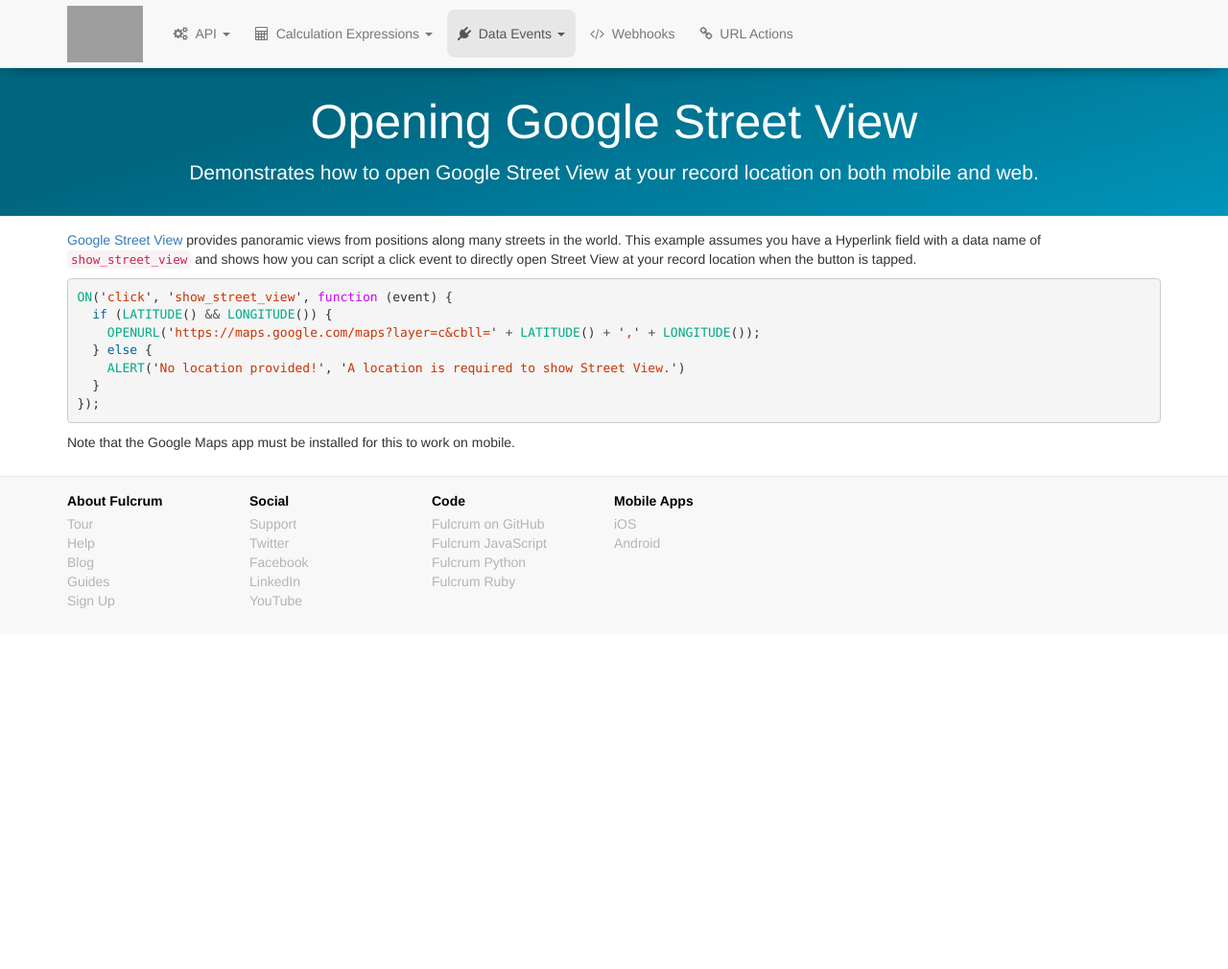
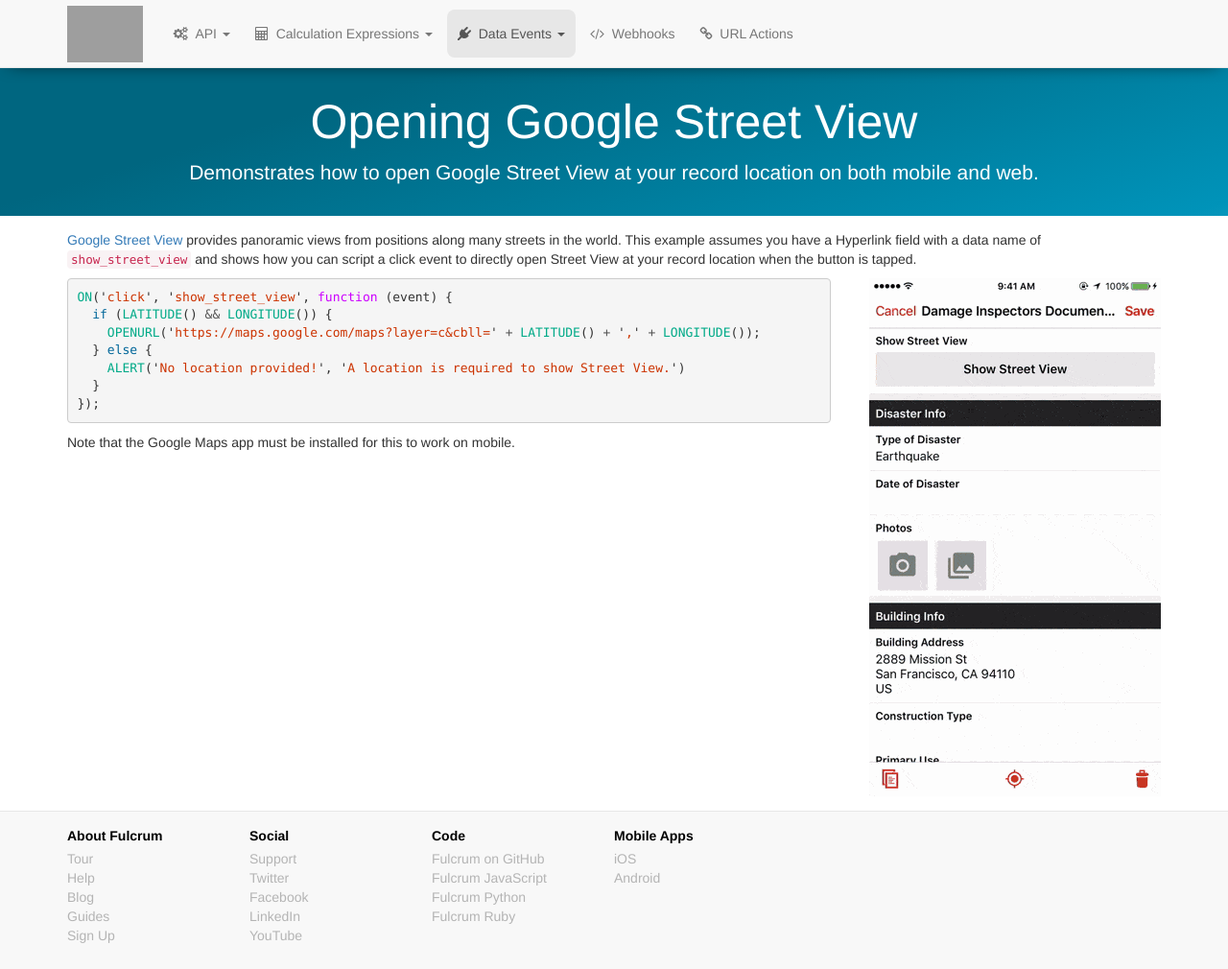
Before and after one commit to rylincoln/developer.fulcrumapp.com, a Jekyll site: the page built from _data-event-examples/integrating-street-view.md, in a window 1280 px wide and 1010 px high. Shown: the whole window at 96% size. Built offline with Jekyll 4.4.1, drawn with Linux system fonts in a browser that asks for light colours; nearby versions of some CDN libraries; grey boxes are pictures that could not be loaded.

Commit message:
Street View gif

````diff
--- a/_data-event-examples/integrating-street-view.md
+++ b/_data-event-examples/integrating-street-view.md
@@ -11,6 +11,8 @@ tags:
 
 [Google Street View](https://www.google.com/maps/streetview/) provides panoramic views from positions along many streets in the world. This example assumes you have a Hyperlink field with a data name of `show_street_view` and shows how you can script a click event to directly open Street View at your record location when the button is tapped.
 
+<img src="../media/fulcrum-street-view.gif" alt="Fulcrum + Street View Example" style="float: right; margin-left: 40px;" />
+
 ```js
 ON('click', 'show_street_view', function (event) {
   if (LATITUDE() && LONGITUDE()) {
````
Also changed, not shown: _data-event-examples/media/fulcrum-street-view.gif (added).
